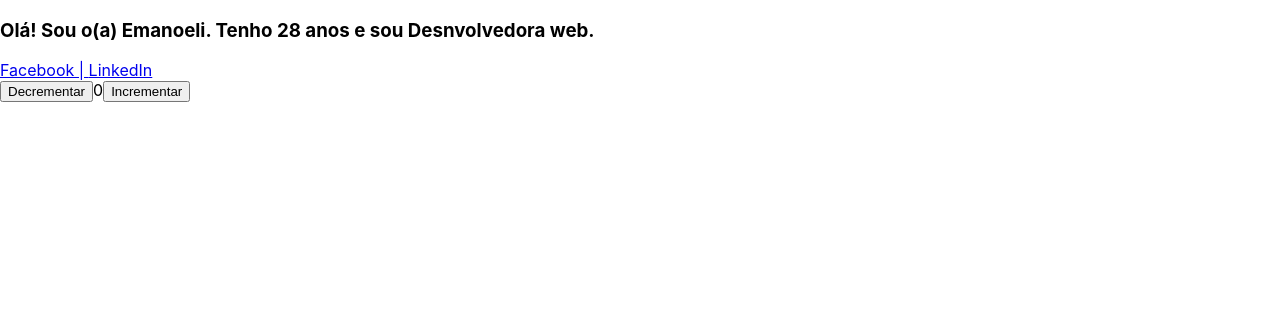
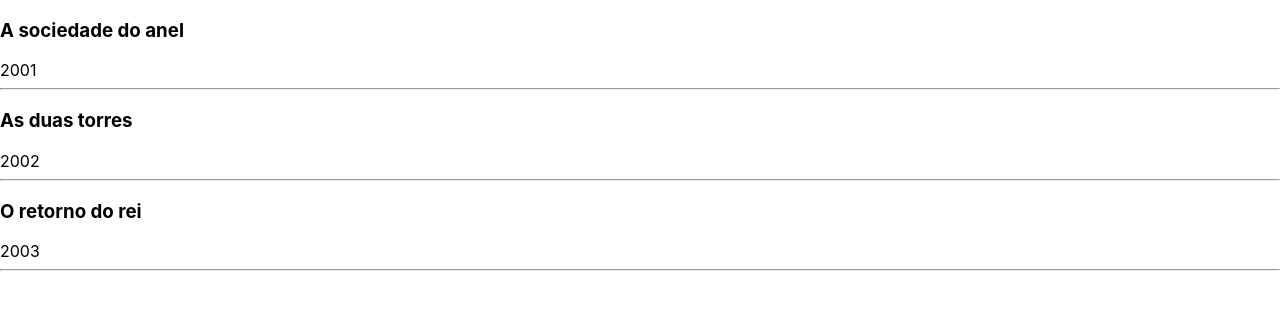
Before and after one commit to emanoelim/curso_react, a React (Create React App) app: page / in a window 1280 px wide. Shown: the top 310 px of the page. Built offline with nearby package versions, Linux system fonts and the light colour scheme.

Commit message:
listagem

```diff
--- a/src/App.js
+++ b/src/App.js
@@ -1,118 +1,30 @@
 import React, { Component } from 'react';
+import Filme from './components/Filme';
 
 
-// class components
-class Equipe extends Component {
+class App extends Component {
+  constructor(props) {
+    super(props);
+    this.state = {
+      filme:[
+        {id:1, titulo:"A sociedade do anel", ano:2001},
+        {id:2, titulo:"As duas torres", ano:2002},
+        {id:3, titulo:"O retorno do rei", ano:2003},
+      ]
+    }
+  }
+
   render() {
     return(
       <div>
-        <Sobre nome={this.props.nome}
-               idade={this.props.idade}
-               cargo={this.props.cargo}/>
-        <Social facebook={this.props.facebook}
-                linkedin={this.props.linkedin}/>
+        {this.state.filme.map((item) => {
+          return(
+            <Filme key={item.id} titulo={item.titulo} ano={item.ano}/>
+          );
+        })}
       </div>
     );
   }
 }
 
-class Sobre extends Component {
-  render() {
-    return(
-      <div>
-        <h3>Olá! Sou o(a) {this.props.nome}. Tenho {this.props.idade} anos e sou {this.props.cargo}.</h3>
-      </div>
-    );
-  }
-}
-
-class Social extends Component {
-  render() {
-    return(
-      <div>
-        <a href={this.props.facebook}> Facebook | </a>
-        <a href={this.props.linkedin}> LinkedIn</a>
-      </div>
-    );
-  }
-}
-
-class Contador extends Component {
-  constructor(props) {
-    super(props);
-    this.state = {
-      contador: 0
-    }
-
-    this.incrementar = this.incrementar.bind(this);
-    this.decrementar = this.decrementar.bind(this);
-  }
-
-  incrementar() {
-    let state = this.state;
-    state.contador += 1;
-    this.setState(state);
-  }
-
-  decrementar() {
-    let state = this.state;
-    state.contador -= 1;
-    this.setState(state);
-  }
-
-  render() {
-    return(
-      <div>
-        <button onClick={this.decrementar}>Decrementar</button>
-        {this.state.contador}
-        <button onClick={this.incrementar}>Incrementar</button>
-      </div>
-    );
-  }
-}
-
-
-// components
-/*
-const Equipe = (props) => {
-  return(
-    <div>
-      <Sobre nome={props.nome} cargo={props.cargo} idade={props.idade}/>
-      <Social facebook={props.facebook} linkedin={props.linkedin}/>
-    </div>
-  );
-}
-
-const Sobre = (props) => {
-  return(
-    <div>
-      <h3>Olá! Sou o(a) {props.nome}. Tenho {props.idade} anos e trabalho como {props.cargo}.</h3>
-    </div>
-  );
-}
-
-const Social = (props) => {
-    return(
-      <div>
-        <a href={props.facebook}> Facebook | </a>
-        <a href={props.linkedin}> LinkedIn</a>
-      </div>
-    );
-}
-*/
-
-
-function App() {
-  return(
-    <div>
-      <Equipe nome="Emanoeli"
-              cargo="Desnvolvedora web"
-              idade="28"
-              facebook="https://www.facebook.com/emanoeli.madalosso"
-              linkedin="https://www.linkedin.com/in/emanoeli-madalosso-75610396/"/>
-      <Contador/>
-    </div>
-  )
-}
-
 export default App;
--- /dev/null
+++ b/src/components/Filme/index.js
@@ -0,0 +1,16 @@
+import React, { Component } from 'react';
+
+
+class Filme extends Component {
+    render() {
+        return(
+            <div key={this.props.id}>
+                <h3>{this.props.titulo}</h3>
+                <a>{this.props.ano}</a>
+                <hr/>
+            </div>
+        );
+    }
+}
+
+export default Filme;
```
